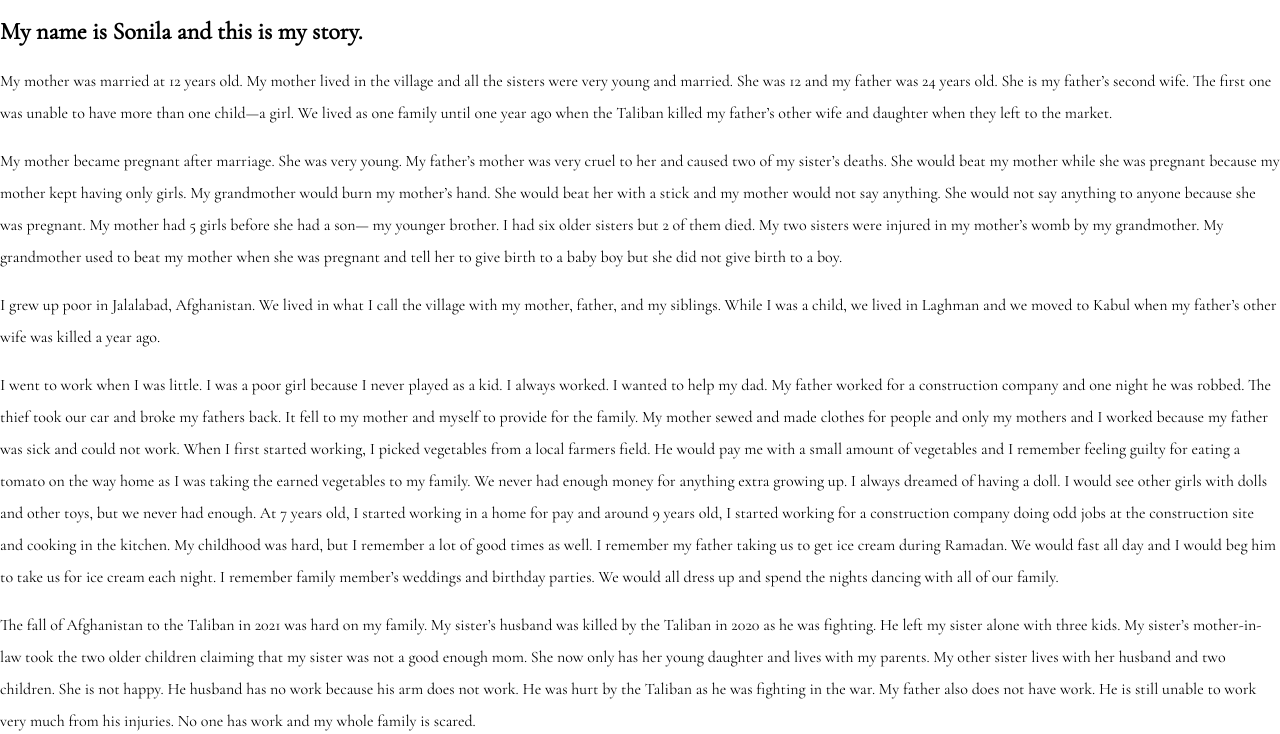
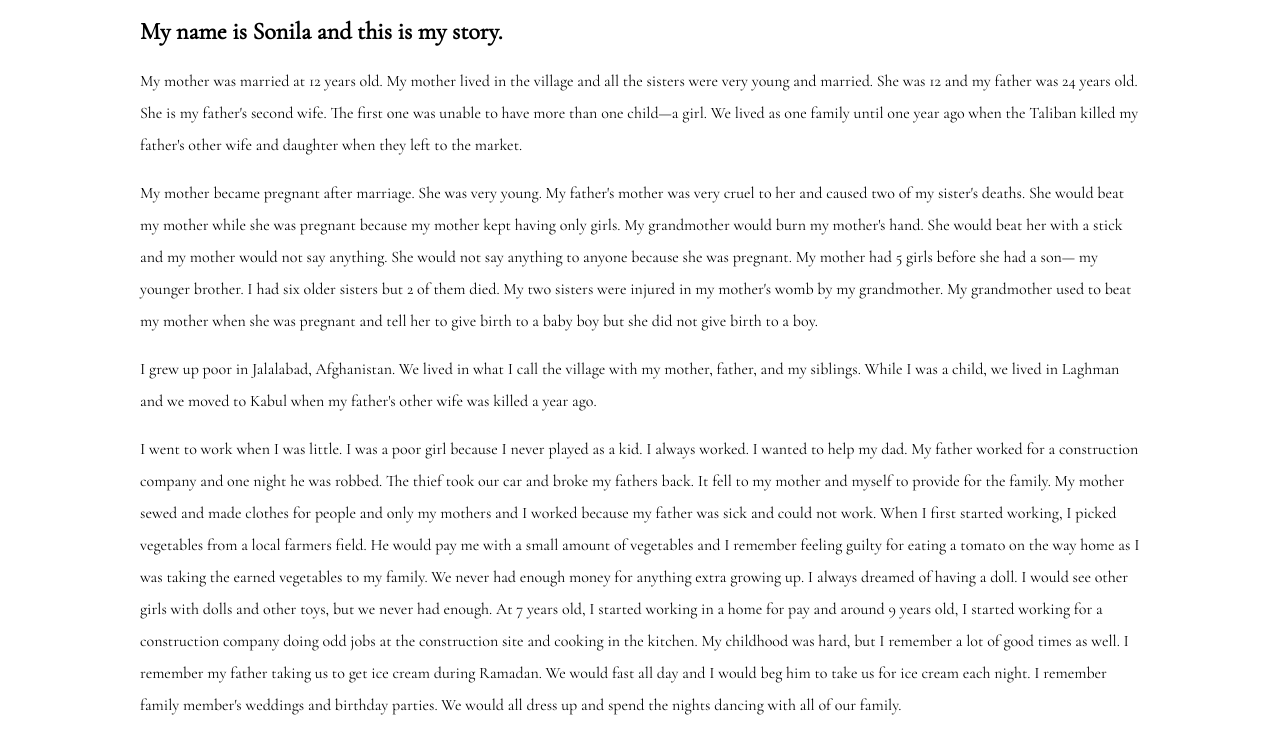
Before and after one commit to Austin-Earl-Private/Interwoven, a website: page public/views/story.html in a window 1280 px wide. Shown: the part 217-951 px from the top of the page. Drawn offline with nearby package versions, Linux system fonts and the light colour scheme.

Commit message:
Fixed CSS

```diff
--- a/public/css/main.scss
+++ b/public/css/main.scss
@@ -118,7 +118,7 @@ textarea:focus{
 }
 
 .story{
-    max-width: 1200px;
+    max-width: 1000px;
     margin-left: auto;
     margin-right: auto;
 }
--- a/public/views/story.html
+++ b/public/views/story.html
@@ -5,7 +5,7 @@
     <meta charset="UTF-8">
     <meta http-equiv="X-UA-Compatible" content="IE=edge">
     <meta name="viewport" content="width=device-width, initial-scale=1.0">
-    <title>Interwoven | </title>
+    <title>Interwoven | Story</title>
     <link rel="stylesheet" href="../css/main.css">
 </head>
 
@@ -30,18 +30,18 @@
         <p>My mother was married at 12 years old.
             My mother lived in the village and all the sisters were very young and married.
             She was 12 and my father was 24 years old.
-            She is my father’s second wife. The first one was unable to have more than one child—a girl. We lived as one
-            family until one year ago when the Taliban killed my father’s
+            She is my father's second wife. The first one was unable to have more than one child—a girl. We lived as one
+            family until one year ago when the Taliban killed my father's
             other wife and daughter when they left to the market.</p>
-        <p>My mother became pregnant after marriage. She was very young. My father’s mother was very cruel to her and
-            caused two of my sister’s deaths. She would beat my mother while she was pregnant because my mother kept
-            having only girls. My grandmother would burn my mother’s hand. She would beat her with a stick and my mother
+        <p>My mother became pregnant after marriage. She was very young. My father's mother was very cruel to her and
+            caused two of my sister's deaths. She would beat my mother while she was pregnant because my mother kept
+            having only girls. My grandmother would burn my mother's hand. She would beat her with a stick and my mother
             would not say anything. She would not say anything to anyone because she was pregnant. My mother had 5 girls
             before she had a son— my younger brother. I had six older sisters but 2 of them died. My two sisters were
-            injured in my mother’s womb by my grandmother. My grandmother used to beat my mother when she was pregnant
+            injured in my mother's womb by my grandmother. My grandmother used to beat my mother when she was pregnant
             and tell her to give birth to a baby boy but she did not give birth to a boy.</p>
         <p>I grew up poor in Jalalabad, Afghanistan. We lived in what I call the village with my mother, father, and my
-            siblings. While I was a child, we lived in Laghman and we moved to Kabul when my father’s other wife was
+            siblings. While I was a child, we lived in Laghman and we moved to Kabul when my father's other wife was
             killed a year ago.</p>
         <p>I went to work when I was little. I was a poor girl because I never played as a kid. I always worked. I
             wanted to help my dad. My father worked for a construction company and one night he was robbed. The thief
@@ -54,14 +54,14 @@
             years old, I started working in a home for pay and around 9 years old, I started working for a construction
             company doing odd jobs at the construction site and cooking in the kitchen. My childhood was hard, but I
             remember a lot of good times as well. I remember my father taking us to get ice cream during Ramadan. We
-            would fast all day and I would beg him to take us for ice cream each night. I remember family member’s
+            would fast all day and I would beg him to take us for ice cream each night. I remember family member's
             weddings and birthday parties. We would all dress up and spend the nights dancing with all of our family.
         </p>
-        <p>The fall of Afghanistan to the Taliban in 2021 was hard on my family. My sister’s husband was killed by the
-            Taliban in 2020 as he was fighting. He left my sister alone with three kids. My sister’s mother-in-law took
+        <p>The fall of Afghanistan to the Taliban in 2021 was hard on my family. My sister's husband was killed by the
+            Taliban in 2020 as he was fighting. He left my sister alone with three kids. My sister's mother-in-law took
             the two older children claiming that my sister was not a good enough mom. She now only has her young
             daughter and lives with my parents. My other sister lives with her husband and two children. She is not
-            happy. He husband has no work because his arm does not work. He was hurt by the Taliban as he was fighting
+            happy. Her husband has no work because his arm does not work. He was hurt by the Taliban as he was fighting
             in the war. My father also does not have work. He is still unable to work very much from his injuries. No
             one has work and my whole family is scared. </p>
         <p>In August, we all tried to leave the country. We went to the Kabul airport and the Taliban started harassing
```
Also changed, not shown: public/css/main.css, 1 other file.
